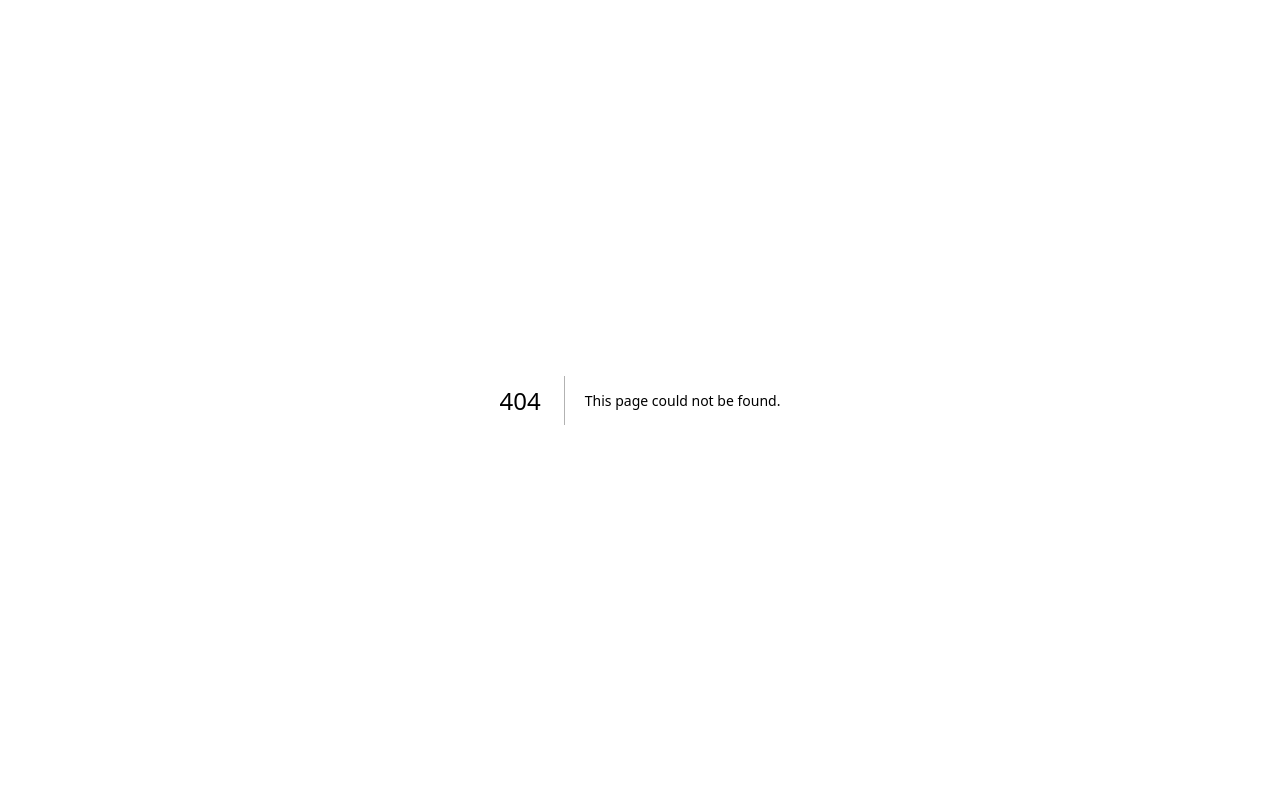
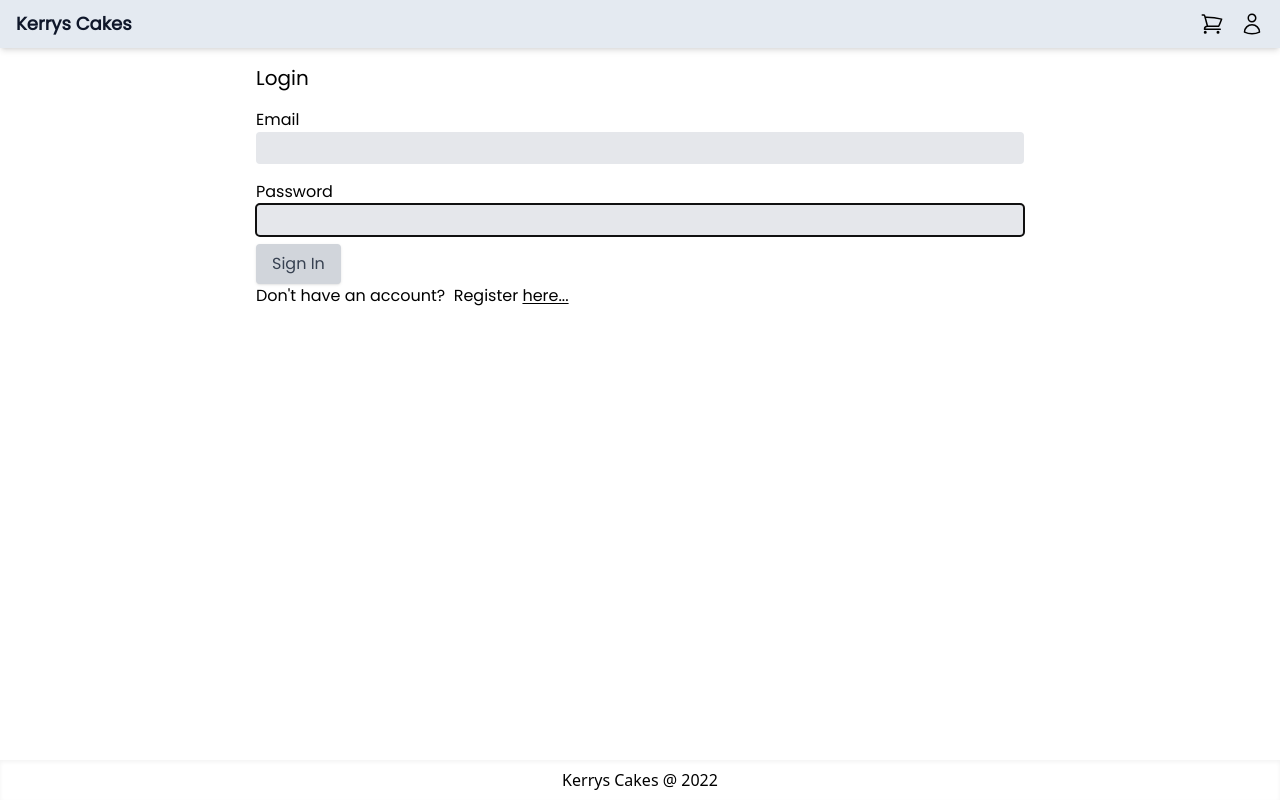
Before and after one commit to joshnev/tailwind-next-Aj-Clean, a Next.js app: page /login in a window 1280 px wide. Before the commit this address had no page. Built offline with nearby package versions, Linux system fonts and the light colour scheme.

Commit message:
login form with validation implemented

```diff
--- a/package.json
+++ b/package.json
@@ -12,7 +12,8 @@
     "js-cookie": "^3.0.1",
     "next": "13.0.5",
     "react": "18.2.0",
-    "react-dom": "18.2.0"
+    "react-dom": "18.2.0",
+    "react-hook-form": "^7.40.0"
   },
   "devDependencies": {
     "@types/react": "^18.0.26",
--- a/pages/cart.js
+++ b/pages/cart.js
@@ -112,7 +112,7 @@
               <li>
                 <button
                   className="primary-button w-full"
-                  onClick={() => router.push('/shipping')}
+                  onClick={() => router.push('login?redirect=/shipping')}
                 >
                   Checkout
                 </button>
--- /dev/null
+++ b/pages/login.js
@@ -0,0 +1,73 @@
+import Link from 'next/link';
+import React from 'react';
+import Layout from '../components/Layout';
+import { useForm } from 'react-hook-form';
+
+export default function LoginScreen() {
+  const {
+    handleSubmit,
+    register,
+    formState: { errors },
+  } = useForm();
+  const submitHandler = ({ email, password }) => {};
+
+  return (
+    <Layout title="Login">
+      <form
+        className="mx-auto max-w-screen-md font-primary"
+        onSubmit={handleSubmit(submitHandler)}
+        noValidate
+      >
+        <h1 className="mb-4 text-xl">Login</h1>
+        <div className="mb-4">
+          <label htmlFor="email">Email</label>
+          <input
+            type="email"
+            {...register('email', {
+              required: 'Please enter your email address',
+              pattern: {
+                value: /^[a-zA-Z0-9_.+-]+@[a-zA-Z0-9-]+.[a-zA-Z0-9-.]+$/i,
+                message: 'Please enter a valid email address',
+              },
+            })}
+            className="w-full bg-gray-200 rounded-[4px] py-1"
+            id="email"
+            autoFocus
+          />
+          {errors.email && (
+            <div className="text-red-500">{errors.email.message}</div>
+          )}
+        </div>
+        <div>
+          <label htmlFor="password">Password</label>
+          <input
+            type="password"
+            {...register('password', {
+              required: 'Please enter your password',
+              minLength: {
+                value: 6,
+                message: 'password requires more than 5 characters',
+              },
+            })}
+            className="w-full bg-gray-200 rounded-[4px] py-1"
+            id="password"
+            autoFocus
+          />
+          {errors.password && (
+            <div className="text-red-500">{errors.password.message}</div>
+          )}
+        </div>
+        <button className="primary-button mt-2 hover:text-white">
+          Sign In
+        </button>
+        <div>
+          Don&apos;t have an account? &nbsp;
+          <Link href="register">
+            Register{' '}
+            <span className="underline underline-offset-2">here...</span>
+          </Link>
+        </div>
+      </form>
+    </Layout>
+  );
+}
```
Also changed, not shown: 1 other file (tests, documents, lock files or other folders).
